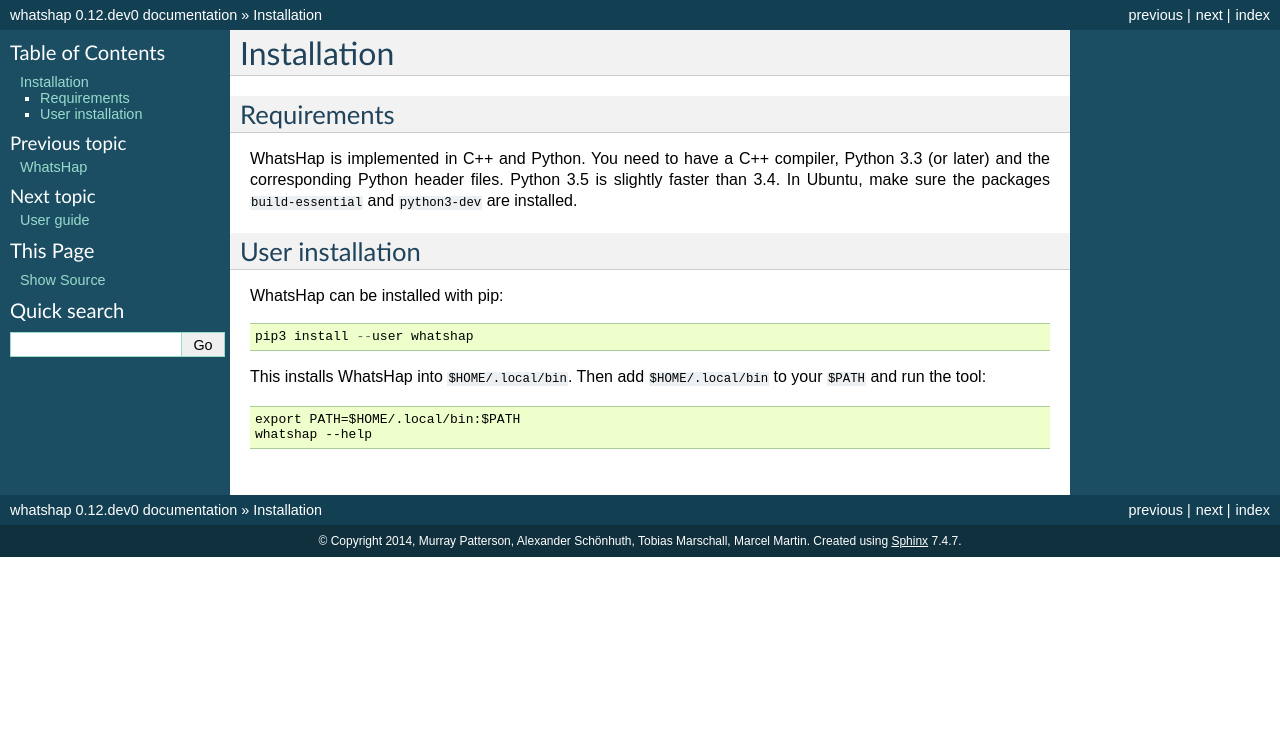
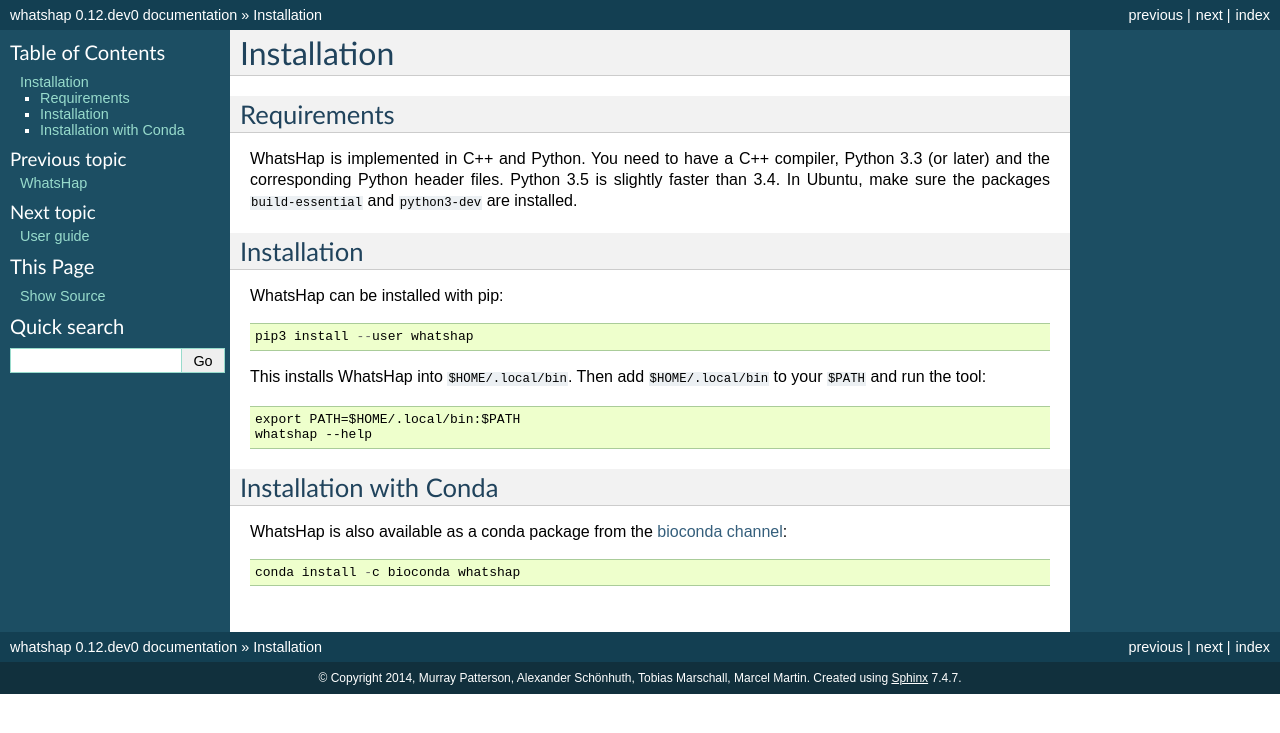
Before and after one commit to whatshap/whatshap, a Sphinx documentation site: the page built from doc/installation.rst, in a window 1280 px wide. Shown: the top 733 px of the page. Built offline with Sphinx 7.4.7, drawn with Linux system fonts in a browser that asks for light colours.

Commit message:
Document that WhatsHap is available from bioconda

```diff
--- a/doc/installation.rst
+++ b/doc/installation.rst
@@ -12,8 +12,8 @@
 ``build-essential`` and ``python3-dev`` are installed.
 
 
-User installation
------------------
+Installation
+------------
 
 WhatsHap can be installed with pip::
 
@@ -24,3 +24,12 @@
 
 	export PATH=$HOME/.local/bin:$PATH
 	whatshap --help
+
+
+Installation with Conda
+-----------------------
+
+WhatsHap is also available as a conda package from the `bioconda
+channel <https://bioconda.github.io/>`_::
+
+    conda install -c bioconda whatshap
```
